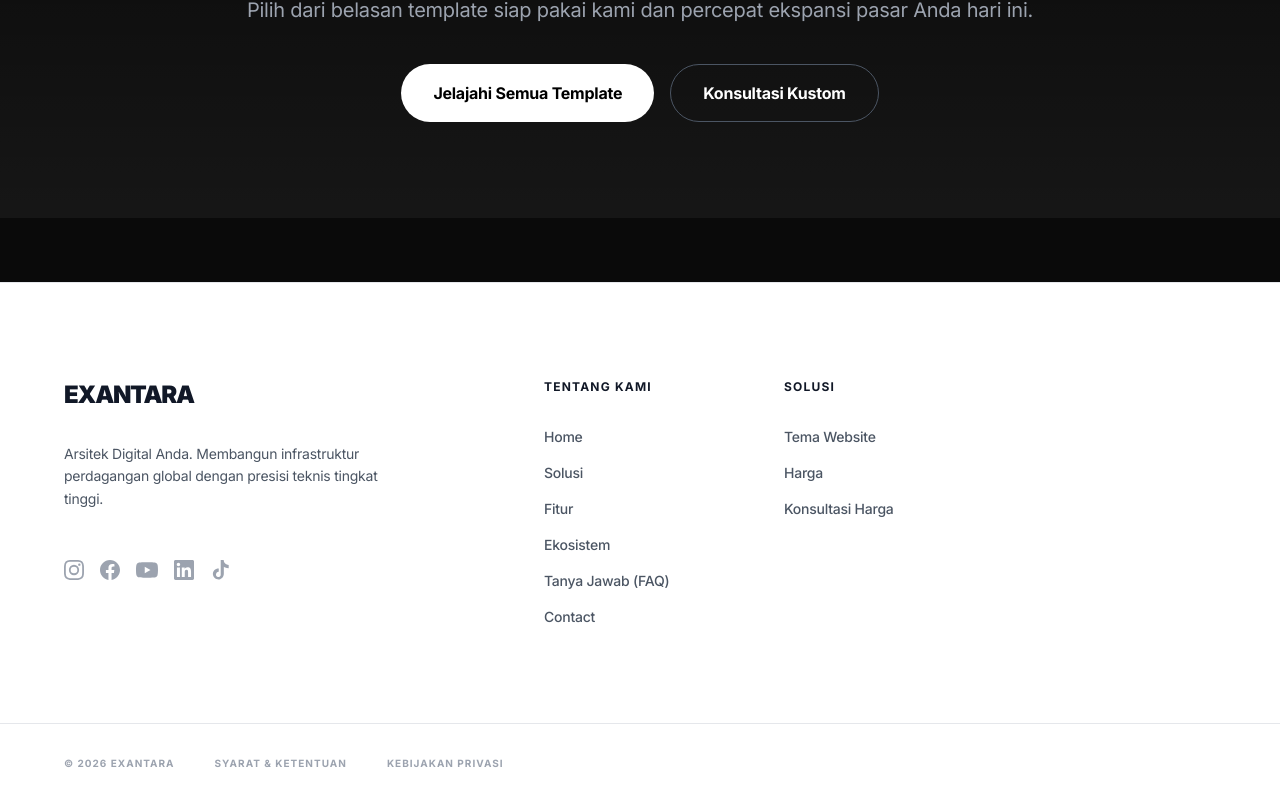
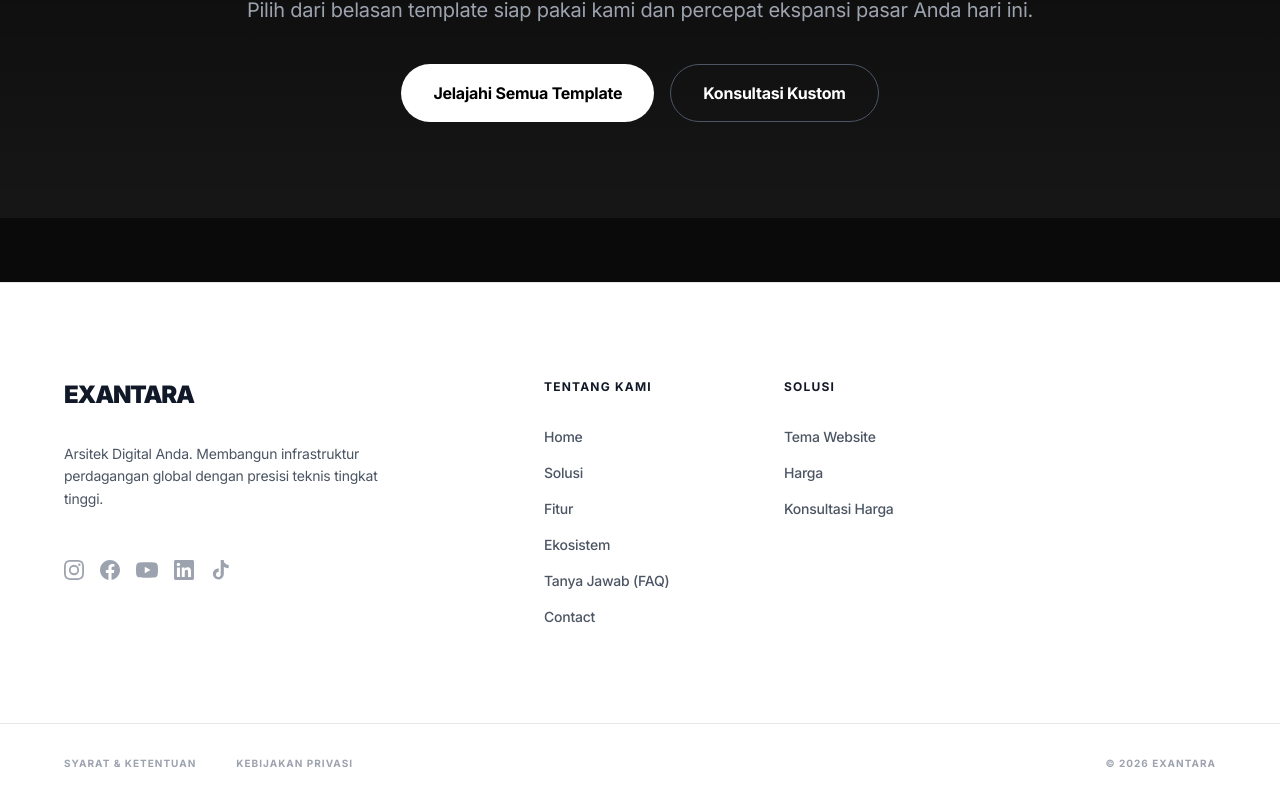
Before and after one commit to frumpfruit/exacommerce-template, a React (Vite) app: page /tema in a window 1280 px wide. Shown: the part 2631-3434 px from the top of the page. Built offline with nearby package versions, Linux system fonts and the light colour scheme; a web font is replaced by a local one.

Commit message:
style: move copyright text to the right on bottom bar

```diff
--- a/src/components/Footer.jsx
+++ b/src/components/Footer.jsx
@@ -134,9 +134,9 @@ export default function Footer({ dark = false }) {
       <div className={`px-6 md:px-12 lg:px-16 py-8 border-t flex flex-row items-center gap-4 md:gap-10 text-[10px] uppercase tracking-widest font-label font-bold whitespace-nowrap overflow-x-auto w-full ${
         dark ? 'border-white/10 text-gray-500' : 'border-gray-200 text-gray-400'
       }`}>
-        <span className="shrink-0">© 2026 Exantara</span>
         <Link className={`shrink-0 transition-colors ${dark ? 'hover:text-white' : 'hover:text-[#111827]'}`} to="/legal/terms">Syarat & Ketentuan</Link>
         <Link className={`shrink-0 transition-colors ${dark ? 'hover:text-white' : 'hover:text-[#111827]'}`} to="/legal/privacy">Kebijakan Privasi</Link>
+        <span className="shrink-0 ml-auto">© 2026 Exantara</span>
       </div>
     </footer>
   );
```
